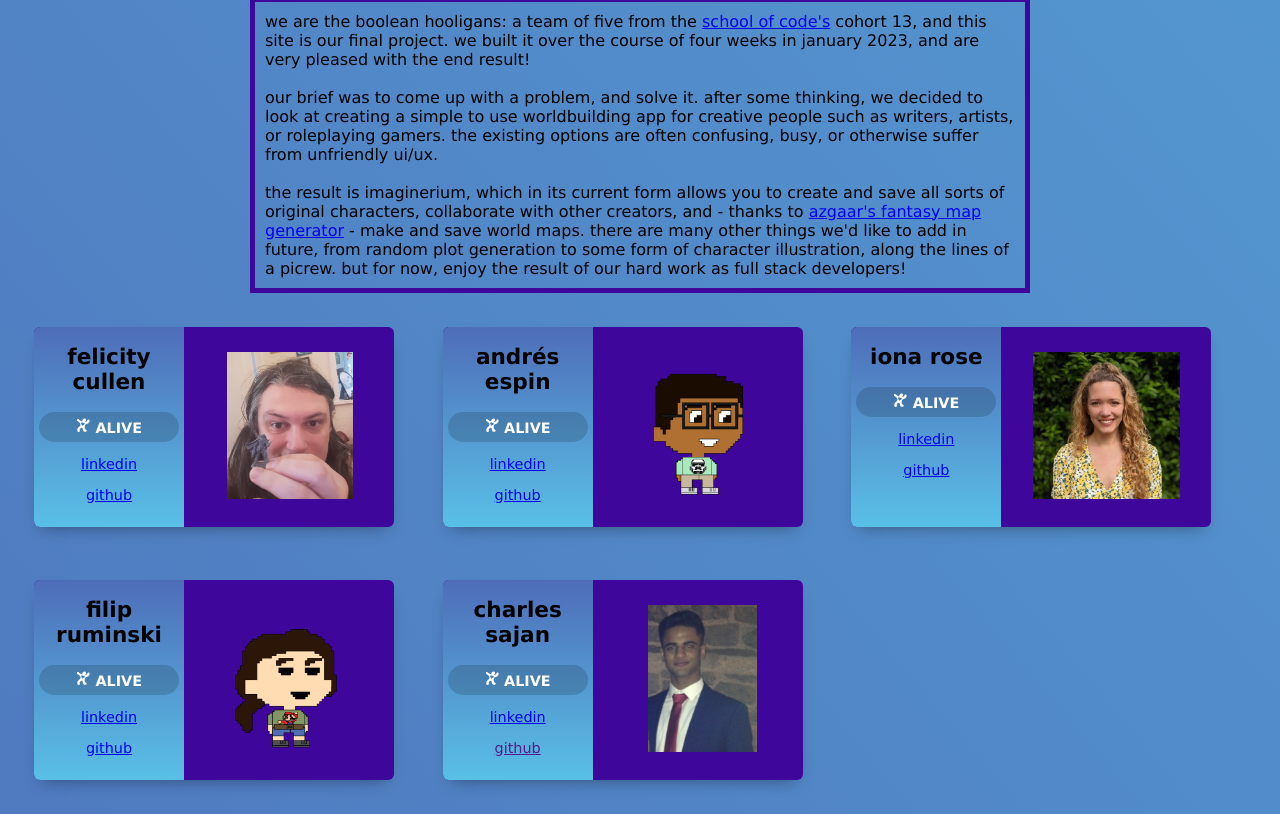
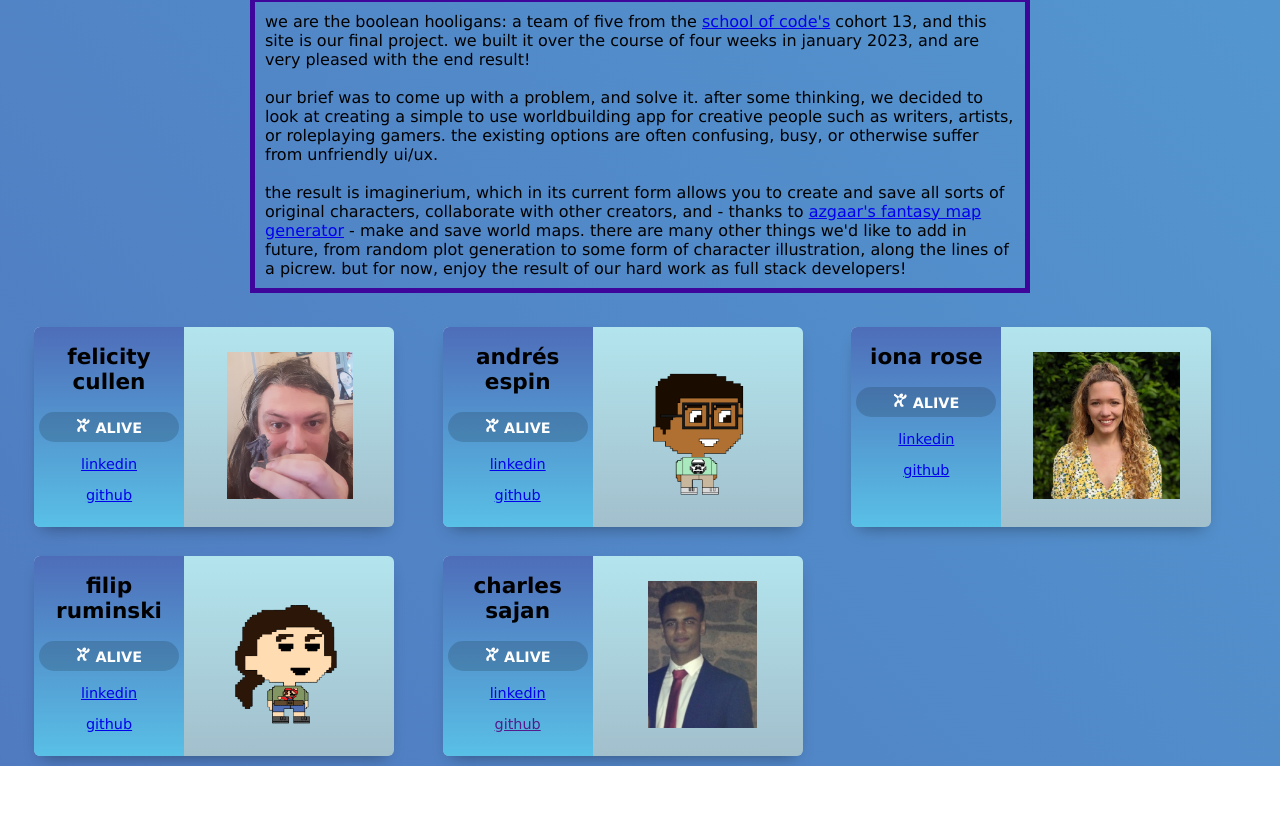
Before and after one commit to SchoolOfCode/bc13_final-project_front-end-room-8-boolean-hooligans, a Next.js app in the folder imaginerium/: page /aboutUs in a window 1280 px wide. Shown: the part 515-1329 px from the top of the page. After the commit the page ends 1281 px from the top, so only its background shows below. Built offline with nearby package versions, Linux system fonts and the light colour scheme; no server answers.

Commit message:
alterted styling

```diff
--- a/imaginerium/pages/aboutUs.js
+++ b/imaginerium/pages/aboutUs.js
@@ -25,7 +25,7 @@ return (
     <div className={styles.cardsContainer}>
 
     <div>
-        <div className="center">
+        <div className={styles.centre}>
           <div className={styles.card}>
             <div className={styles.additional}>
               <div className={styles.userCard}>
@@ -35,7 +35,7 @@ return (
                       <GiHeartInside /> <span>Alive</span>
                     </span>
                 </div>
-                <div className="stats">
+                <div className={styles.stats}>
                   <div>
                   <p><Link href="https://www.linkedin.com/in/felicitycullen"> LinkedIn</Link></p>
                   </div>
@@ -60,7 +60,7 @@ return (
     </div>
 
     <div>
-        <div className="center">
+        <div className={styles.centre}>
           <div className={styles.card}>
             <div className={styles.additional}>
               <div className={styles.userCard}>
@@ -70,7 +70,7 @@ return (
                       <GiHeartInside /> <span>Alive</span>
                     </span>
                 </div>
-                <div className="stats">
+                <div className={styles.stats}>
                   <div>
                   <p><Link href="https://www.linkedin.com/in/andres-e-036492108/"> LinkedIn</Link></p>
                   </div>
@@ -95,7 +95,7 @@ return (
     </div>
 
     <div>
-        <div className="center">
+        <div className={styles.centre}>
           <div className={styles.card}>
             <div className={styles.additional}>
               <div className={styles.userCard}>
@@ -105,7 +105,7 @@ return (
                       <GiHeartInside /> <span>Alive</span>
                     </span>
                 </div>
-                <div className="stats">
+                <div className={styles.stats}>
                   <div>
                   <p><Link href="linkedin.com/in/iona-rose/"> LinkedIn</Link></p>
                   </div>
@@ -115,7 +115,7 @@ return (
                 </div>
               </div>
               <div className={styles.moreInfo}>
-                <p className={styles.description}>WORDS HERE </p>
+                <p className={styles.description}>Before retraining, Iona was a medical scientist working mainly in cancer diagnosis and treatment. Initially, she loved her career - there was so much to learn and discover, and she enjoyed working in big teams of skilled professionals. However, the opportunities for growth quickly dried up, and the work became repetitive and uninspiring. Iona knew she needed to find a career where she wouldn’t run out of things to learn, and found code!</p>
               </div>
             </div>
             <div className={styles.general}>
@@ -130,7 +130,7 @@ return (
     </div>
 
     <div>
-        <div className="center">
+        <div className={styles.centre}>
           <div className={styles.card}>
             <div className={styles.additional}>
               <div className={styles.userCard}>
@@ -140,7 +140,7 @@ return (
                       <GiHeartInside /> <span>Alive</span>
                     </span>
                 </div>
-                <div className="stats">
+                <div className={styles.stats}>
                   <div>
                   <p><Link href="https://www.linkedin.com/in/filip-ruminski/"> LinkedIn</Link></p>
                   </div>
@@ -165,7 +165,7 @@ return (
     </div>
 
     <div>
-        <div className="center">
+        <div className={styles.centre}>
           <div className={styles.card}>
             <div className={styles.additional}>
               <div className={styles.userCard}>
@@ -175,7 +175,7 @@ return (
                       <GiHeartInside /> <span>Alive</span>
                     </span>
                 </div>
-                <div className="stats">
+                <div className={styles.stats}>
                   <div>
                   <p><Link href="https://www.linkedin.com/in/charlessajan/"> LinkedIn</Link></p>
                   </div>
--- a/imaginerium/styles/aboutUs.module.css
+++ b/imaginerium/styles/aboutUs.module.css
@@ -42,7 +42,9 @@
 .card {
     width: 360px;
     height: 200px;
-    background-color: #3f069c;
+    background: linear-gradient(#B3E5EE
+, #A2BFCC
+);;
     /*background: linear-gradient(#f8f8f8, #fff);*/
     box-shadow: 0 8px 16px -8px rgba(0, 0, 0, 0.4);
     border-radius: 6px;
@@ -58,6 +60,17 @@
   position: relative;
   float: left;
   overflow: scroll;
+}
+
+.stats div.value {
+  font-size: 1.2rem;
+  font-weight: bold;
+  line-height: 1.2rem;
+}
+
+.centre {
+  width: 360px;
+  height: 200px;
 }
 
 .general {
```
